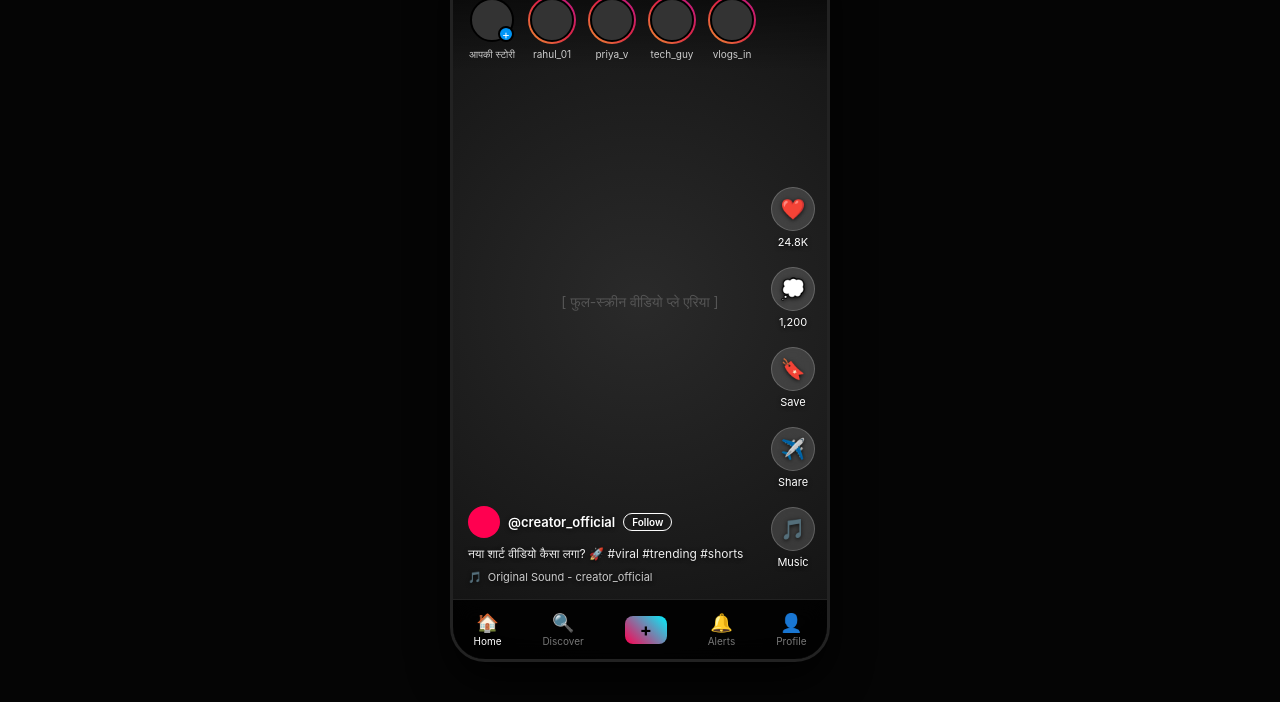
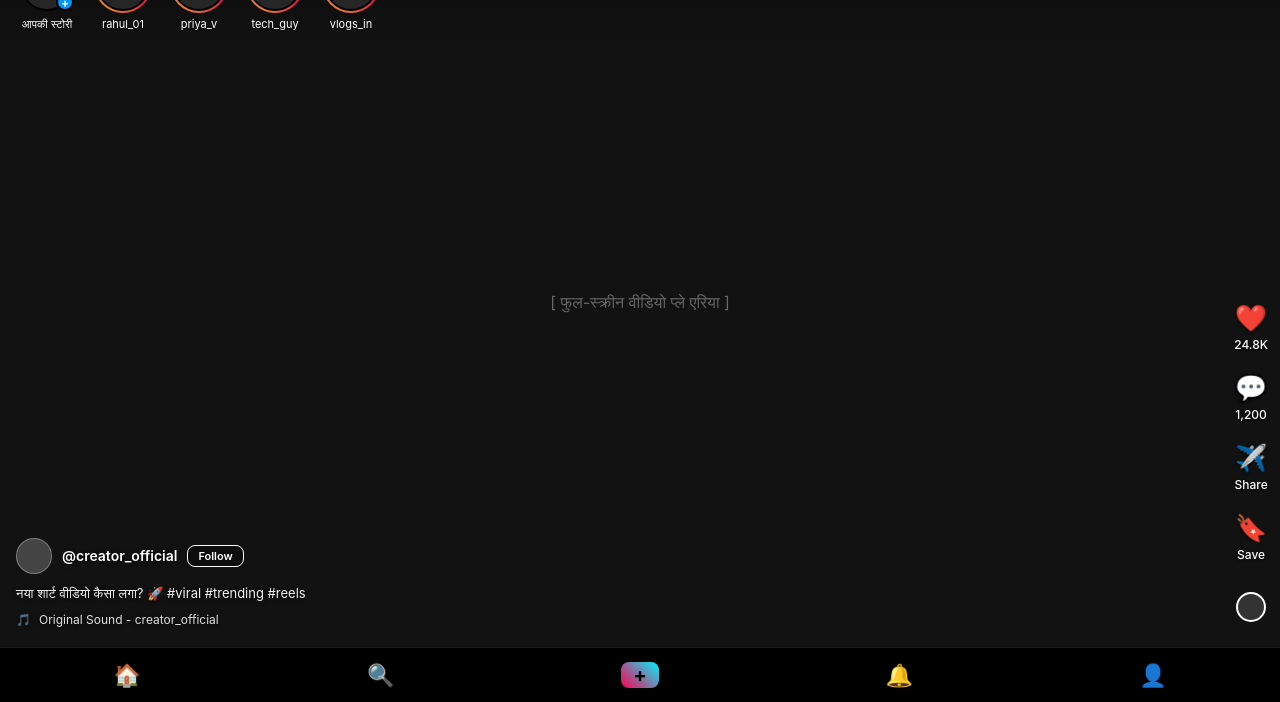
Before and after one commit to rj2523550-eng/Just-fun, a plain HTML site: page index.html in a window 1280 px wide. Shown: the part 98-800 px from the top of the page. Drawn offline with Linux system fonts and the light colour scheme.

Commit message:
Update index.html

```diff
--- a/index.html
+++ b/index.html
@@ -2,66 +2,64 @@
 <html lang="hi">
 <head>
     <meta charset="UTF-8">
-    <meta name="viewport" content="width=device-width, initial-scale=1.0">
-    <title>Modern Shorts App UI</title>
+    <meta name="viewport" content="width=device-width, initial-scale=1.0, maximum-scale=1.0, user-scalable=no">
+    <title>Instagram Reels UI Clone</title>
     <style>
         * {
             margin: 0;
             padding: 0;
             box-sizing: border-box;
             font-family: -apple-system, BlinkMacSystemFont, "Segoe UI", Roboto, Helvetica, Arial, sans-serif;
+            -webkit-tap-highlight-color: transparent;
         }
 
-        body {
-            background-color: #050505;
+        html, body {
+            width: 100%;
+            height: 100%;
+            background-color: #000;
             color: #fff;
-            display: flex;
-            justify-content: center;
-            align-items: center;
-            min-height: 100vh;
+            overflow: hidden;
         }
 
-        /* मोबाइल फ्रेम */
+        /* फुल-स्क्रीन ऐप कंटेनर */
         .app-container {
-            width: 380px;
-            height: 720px;
+            width: 100vw;
+            height: 100vh;
             background: #000;
             position: relative;
-            border-radius: 35px;
-            overflow: hidden;
-            border: 3px solid #222;
-            box-shadow: 0 20px 40px rgba(0,0,0,0.8);
+            display: flex;
+            flex-direction: column;
+            justify-content: space-between;
         }
 
-        /* 1. TOP BAR (ऊपर की पट्टी - लोगो, स्टोरीज, मैसेज) */
-        .top-section {
+        /* 1. TOP HEADER (Instagram स्टाइल) */
+        .top-header {
             position: absolute;
             top: 0;
             left: 0;
             right: 0;
-            z-index: 10;
-            background: linear-gradient(180deg, rgba(0,0,0,0.8) 0%, rgba(0,0,0,0) 100%);
-            padding: 15px 15px 5px 15px;
+            z-index: 20;
+            padding: 15px 16px 10px 16px;
+            background: linear-gradient(180deg, rgba(0, 0, 0, 0.6) 0%, rgba(0, 0, 0, 0) 100%);
         }
 
-        .header-bar {
+        .header-top-row {
             display: flex;
             justify-content: space-between;
             align-items: center;
             margin-bottom: 12px;
         }
 
-        .app-logo {
-            font-size: 20px;
-            font-weight: 800;
-            background: linear-gradient(45deg, #f09433, #e6683c, #dc2743, #cc2366, #bc1888);
-            -webkit-background-clip: text;
-            -webkit-text-fill-color: transparent;
+        .app-title {
+            font-size: 22px;
+            font-weight: 700;
+            letter-spacing: -0.5px;
         }
 
         .top-icons {
             display: flex;
-            gap: 15px;
+            gap: 20px;
+            align-items: center;
             font-size: 20px;
         }
 
@@ -70,11 +68,11 @@
             cursor: pointer;
         }
 
-        .badge {
+        .unread-badge {
             position: absolute;
             top: -4px;
             right: -6px;
-            background: #ff0050;
+            background: #ff3040;
             color: #fff;
             font-size: 10px;
             font-weight: bold;
@@ -82,34 +80,35 @@
             border-radius: 10px;
         }
 
-        /* STORIES BAR (WhatsApp / Insta स्टाइल स्टोरीज) */
-        .stories-container {
+        /* STORIES BAR (WhatsApp / Insta स्टाइल) */
+        .stories-bar {
             display: flex;
-            gap: 12px;
+            gap: 14px;
             overflow-x: auto;
-            scrollbar-width: none; /* Firefox */
+            scrollbar-width: none;
             padding-bottom: 5px;
         }
 
-        .stories-container::-webkit-scrollbar {
-            display: none; /* Chrome/Safari */
+        .stories-bar::-webkit-scrollbar {
+            display: none;
         }
 
         .story-item {
             display: flex;
             flex-direction: column;
             align-items: center;
-            font-size: 10px;
-            color: #ccc;
+            font-size: 11px;
+            color: #fff;
             flex-shrink: 0;
+            width: 62px;
         }
 
         .story-ring {
-            width: 48px;
-            height: 48px;
+            width: 58px;
+            height: 58px;
             border-radius: 50%;
             padding: 2px;
-            background: linear-gradient(45deg, #f09433, #dc2743, #bc1888);
+            background: linear-gradient(45deg, #f09433, #e6683c, #dc2743, #cc2366, #bc1888);
             margin-bottom: 4px;
         }
 
@@ -118,171 +117,181 @@
             position: relative;
         }
 
-        .add-story-plus {
+        .add-icon {
             position: absolute;
             bottom: 2px;
             right: 2px;
             background: #0095f6;
             color: #fff;
-            width: 16px;
-            height: 16px;
+            width: 18px;
+            height: 18px;
             border-radius: 50%;
             display: flex;
             justify-content: center;
             align-items: center;
             font-size: 12px;
+            font-weight: bold;
             border: 2px solid #000;
         }
 
-        .story-img {
+        .story-avatar {
             width: 100%;
             height: 100%;
             border-radius: 50%;
-            background: #333;
+            background: #262626;
             border: 2px solid #000;
         }
 
-        /* 2. MAIN VIDEO DISPLAY (वीडियो एरिया) */
-        .video-screen {
+        .story-username {
+            white-space: nowrap;
+            overflow: hidden;
+            text-overflow: ellipsis;
+            width: 100%;
+            text-align: center;
+        }
+
+        /* 2. MAIN VIDEO FEED AREA */
+        .video-feed {
+            position: absolute;
+            top: 0;
+            left: 0;
             width: 100%;
             height: 100%;
-            background: radial-gradient(circle, #2a2a2a 0%, #111 100%);
+            background: #121212;
             display: flex;
             justify-content: center;
             align-items: center;
-            color: #555;
+            color: #666;
+            font-size: 16px;
+            z-index: 1;
+        }
+
+        /* 3. RIGHT SIDEBAR (Instagram Reels Actions) */
+        .right-sidebar {
+            position: absolute;
+            right: 12px;
+            bottom: 80px;
+            display: flex;
+            flex-direction: column;
+            gap: 20px;
+            align-items: center;
+            z-index: 20;
+        }
+
+        .action-item {
+            display: flex;
+            flex-direction: column;
+            align-items: center;
+            font-size: 12px;
+            font-weight: 500;
+            text-shadow: 0 1px 3px rgba(0,0,0,0.8);
+        }
+
+        .action-icon {
+            font-size: 26px;
+            margin-bottom: 4px;
+            cursor: pointer;
+        }
+
+        .audio-disc {
+            width: 30px;
+            height: 30px;
+            border-radius: 50%;
+            border: 2px solid #fff;
+            background: #333;
+            margin-top: 10px;
+        }
+
+        /* 4. BOTTOM LEFT DETAILS (Creator Info) */
+        .bottom-details {
+            position: absolute;
+            left: 16px;
+            bottom: 75px;
+            right: 80px;
+            z-index: 20;
+            text-shadow: 0 1px 4px rgba(0,0,0,0.8);
+        }
+
+        .user-profile {
+            display: flex;
+            align-items: center;
+            gap: 10px;
+            margin-bottom: 10px;
+        }
+
+        .user-pic {
+            width: 36px;
+            height: 36px;
+            border-radius: 50%;
+            background: #444;
+            border: 1px solid rgba(255,255,255,0.3);
+        }
+
+        .username-text {
+            font-weight: 600;
             font-size: 14px;
         }
 
-        /* 3. RIGHT SIDEBAR (दाएँ तरफ के बटन्स) */
-        .right-actions {
-            position: absolute;
-            right: 12px;
-            bottom: 90px;
-            display: flex;
-            flex-direction: column;
-            gap: 18px;
-            align-items: center;
-            z-index: 10;
+        .follow-btn {
+            border: 1px solid #fff;
+            background: rgba(0, 0, 0, 0.3);
+            color: #fff;
+            padding: 3px 10px;
+            border-radius: 8px;
+            font-size: 11px;
+            font-weight: 600;
         }
 
-        .action-box {
-            display: flex;
-            flex-direction: column;
-            align-items: center;
-            font-size: 11px;
-            text-shadow: 0 1px 4px rgba(0,0,0,0.8);
+        .caption-text {
+            font-size: 13px;
+            margin-bottom: 10px;
+            line-height: 1.4;
+            color: #f1f1f1;
         }
 
-        .btn-circle {
-            width: 44px;
-            height: 44px;
-            background: rgba(255, 255, 255, 0.15);
-            backdrop-filter: blur(8px);
-            border-radius: 50%;
-            display: flex;
-            justify-content: center;
-            align-items: center;
-            font-size: 20px;
-            margin-bottom: 4px;
-            border: 1px solid rgba(255, 255, 255, 0.2);
-        }
-
-        /* 4. BOTTOM LEFT DETAILS (यूज़र डिटेल और कैप्शन) */
-        .bottom-info {
-            position: absolute;
-            left: 15px;
-            bottom: 75px;
-            right: 80px;
-            z-index: 10;
-            text-shadow: 0 1px 4px rgba(0,0,0,0.8);
-        }
-
-        .user-row {
+        .audio-info {
             display: flex;
             align-items: center;
             gap: 8px;
-            margin-bottom: 8px;
+            font-size: 12px;
+            color: #e0e0e0;
         }
 
-        .user-avatar {
-            width: 32px;
-            height: 32px;
-            border-radius: 50%;
-            background: #ff0050;
-        }
-
-        .user-name {
-            font-weight: 600;
-            font-size: 13px;
-        }
-
-        .follow-badge {
-            border: 1px solid #fff;
-            padding: 2px 8px;
-            border-radius: 12px;
-            font-size: 10px;
-            font-weight: 600;
-        }
-
-        .video-caption {
-            font-size: 12px;
-            margin-bottom: 8px;
-            line-height: 1.3;
-            color: #eee;
-        }
-
-        .audio-tag {
-            display: flex;
-            align-items: center;
-            gap: 6px;
-            font-size: 11px;
-            color: #ccc;
-        }
-
-        /* 5. BOTTOM NAVIGATION (नेविगेशन बार) */
-        .bottom-nav-bar {
+        /* 5. BOTTOM NAVIGATION BAR */
+        .bottom-navbar {
             position: absolute;
             bottom: 0;
             width: 100%;
-            height: 60px;
-            background: rgba(0, 0, 0, 0.9);
-            backdrop-filter: blur(10px);
+            height: 55px;
+            background: #000;
             display: flex;
             justify-content: space-around;
             align-items: center;
-            border-top: 0.5px solid #222;
-            z-index: 10;
+            border-top: 0.5px solid #1a1a1a;
+            z-index: 30;
         }
 
-        .nav-tab {
-            display: flex;
-            flex-direction: column;
-            align-items: center;
-            font-size: 10px;
-            color: #777;
+        .nav-btn {
+            font-size: 22px;
+            color: #8e8e8e;
+            cursor: pointer;
         }
 
-        .nav-tab.active {
+        .nav-btn.active {
             color: #fff;
         }
 
-        .nav-tab .tab-icon {
-            font-size: 18px;
-            margin-bottom: 2px;
-        }
-
-        .plus-btn {
+        .create-plus-btn {
+            width: 38px;
+            height: 26px;
+            border-radius: 8px;
             background: linear-gradient(45deg, #ff0050, #00f2fe);
-            width: 42px;
-            height: 28px;
-            border-radius: 8px;
             display: flex;
             justify-content: center;
             align-items: center;
             color: #000;
+            font-size: 20px;
             font-weight: bold;
-            font-size: 18px;
         }
     </style>
 </head>
@@ -290,112 +299,94 @@
 
     <div class="app-container">
 
-        <!-- [1] TOP SECTION (Header + Stories) -->
-        <div class="top-section">
-            <div class="header-bar">
-                <div class="app-logo">ShortsApp</div>
+        <!-- TOP HEADER & STORIES -->
+        <div class="top-header">
+            <div class="header-top-row">
+                <div class="app-title">Reels</div>
                 <div class="top-icons">
                     <span class="icon-btn">📷</span>
-                    <span class="icon-btn">⚡</span>
-                    <!-- मैसेजिंग (DM/Inbox) आइकन -->
-                    <span class="icon-btn">💬 <span class="badge">3</span></span>
+                    <span class="icon-btn">💬 <span class="unread-badge">3</span></span>
                 </div>
             </div>
 
-            <!-- STORIES BAR -->
-            <div class="stories-container">
-                <!-- आपकी स्टोरी जोड़ने का ऑप्शन -->
+            <!-- STORIES -->
+            <div class="stories-bar">
                 <div class="story-item">
                     <div class="story-ring my-story">
-                        <div class="story-img"></div>
-                        <div class="add-story-plus">+</div>
+                        <div class="story-avatar"></div>
+                        <div class="add-icon">+</div>
                     </div>
-                    <span>आपकी स्टोरी</span>
-                </div>
-
-                <!-- दोस्तों की स्टोरीज़ -->
-                <div class="story-item">
-                    <div class="story-ring"><div class="story-img"></div></div>
-                    <span>rahul_01</span>
+                    <span class="story-username">आपकी स्टोरी</span>
                 </div>
                 <div class="story-item">
-                    <div class="story-ring"><div class="story-img"></div></div>
-                    <span>priya_v</span>
+                    <div class="story-ring"><div class="story-avatar"></div></div>
+                    <span class="story-username">rahul_01</span>
                 </div>
                 <div class="story-item">
-                    <div class="story-ring"><div class="story-img"></div></div>
-                    <span>tech_guy</span>
+                    <div class="story-ring"><div class="story-avatar"></div></div>
+                    <span class="story-username">priya_v</span>
                 </div>
                 <div class="story-item">
-                    <div class="story-ring"><div class="story-img"></div></div>
-                    <span>vlogs_in</span>
+                    <div class="story-ring"><div class="story-avatar"></div></div>
+                    <span class="story-username">tech_guy</span>
+                </div>
+                <div class="story-item">
+                    <div class="story-ring"><div class="story-avatar"></div></div>
+                    <span class="story-username">vlogs_in</span>
                 </div>
             </div>
         </div>
 
-        <!-- [2] MAIN VIDEO AREA -->
-        <div class="video-screen">
+        <!-- VIDEO FEED AREA -->
+        <div class="video-feed">
             [ फुल-स्क्रीन वीडियो प्ले एरिया ]
         </div>
 
-        <!-- [3] RIGHT SIDEBAR (Interactive Actions) -->
-        <div class="right-actions">
-            <div class="action-box">
-                <div class="btn-circle">❤️</div>
+        <!-- RIGHT SIDEBAR (ACTIONS) -->
+        <div class="right-sidebar">
+            <div class="action-item">
+                <span class="action-icon">❤️</span>
                 <span>24.8K</span>
             </div>
-            <div class="action-box">
-                <div class="btn-circle">💭</div>
+            <div class="action-item">
+                <span class="action-icon">💬</span>
                 <span>1,200</span>
             </div>
-            <div class="action-box">
-                <div class="btn-circle">🔖</div>
+            <div class="action-item">
+                <span class="action-icon">✈️</span>
+                <span>Share</span>
+            </div>
+            <div class="action-item">
+                <span class="action-icon">🔖</span>
                 <span>Save</span>
             </div>
-            <div class="action-box">
-                <div class="btn-circle">✈️</div>
-                <span>Share</span>
-            </div>
-            <div class="action-box">
-                <div class="btn-circle">🎵</div>
-                <span>Music</span>
+            <div class="action-item">
+                <div class="audio-disc"></div>
             </div>
         </div>
 
-        <!-- [4] BOTTOM LEFT DETAILS -->
-        <div class="bottom-info">
-            <div class="user-row">
-                <div class="user-avatar"></div>
-                <span class="user-name">@creator_official</span>
-                <span class="follow-badge">Follow</span>
+        <!-- BOTTOM DETAILS -->
+        <div class="bottom-details">
+            <div class="user-profile">
+                <div class="user-pic"></div>
+                <span class="username-text">@creator_official</span>
+                <button class="follow-btn">Follow</button>
             </div>
-            <div class="video-caption">
-                नया शार्ट वीडियो कैसा लगा? 🚀 #viral #trending #shorts
+            <div class="caption-text">
+                नया शार्ट वीडियो कैसा लगा? 🚀 #viral #trending #reels
             </div>
-            <div class="audio-tag">
+            <div class="audio-info">
                 🎵 <span>Original Sound - creator_official</span>
             </div>
         </div>
 
-        <!-- [5] BOTTOM NAVIGATION BAR -->
-        <div class="bottom-nav-bar">
-            <div class="nav-tab active">
-                <span class="tab-icon">🏠</span>
-                <span>Home</span>
-            </div>
-            <div class="nav-tab">
-                <span class="tab-icon">🔍</span>
-                <span>Discover</span>
-            </div>
-            <div class="plus-btn">+</div>
-            <div class="nav-tab">
-                <span class="tab-icon">🔔</span>
-                <span>Alerts</span>
-            </div>
-            <div class="nav-tab">
-                <span class="tab-icon">👤</span>
-                <span>Profile</span>
-            </div>
+        <!-- BOTTOM NAVIGATION BAR -->
+        <div class="bottom-navbar">
+            <div class="nav-btn active">🏠</div>
+            <div class="nav-btn">🔍</div>
+            <div class="create-plus-btn">+</div>
+            <div class="nav-btn">🔔</div>
+            <div class="nav-btn">👤</div>
         </div>
 
     </div>
```
